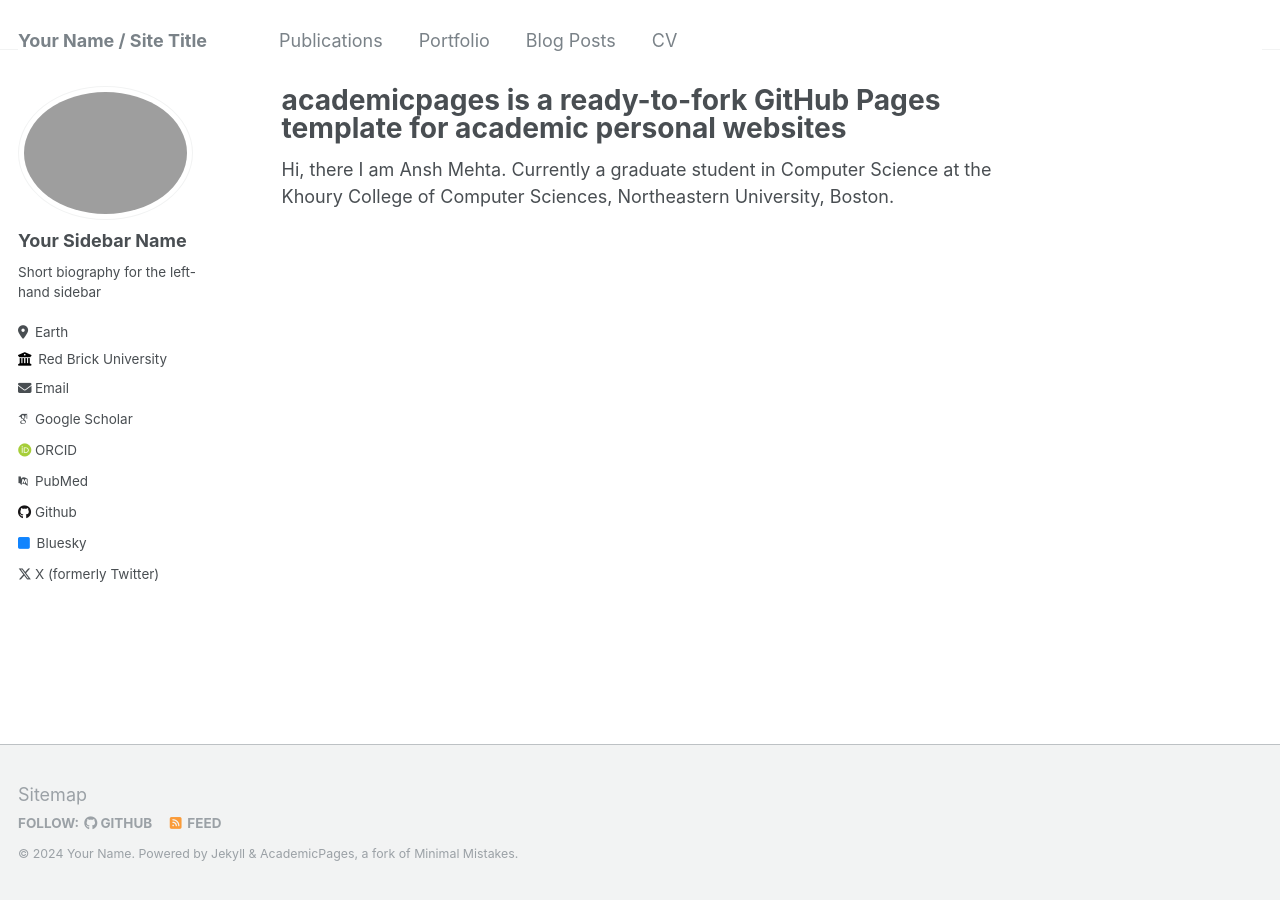
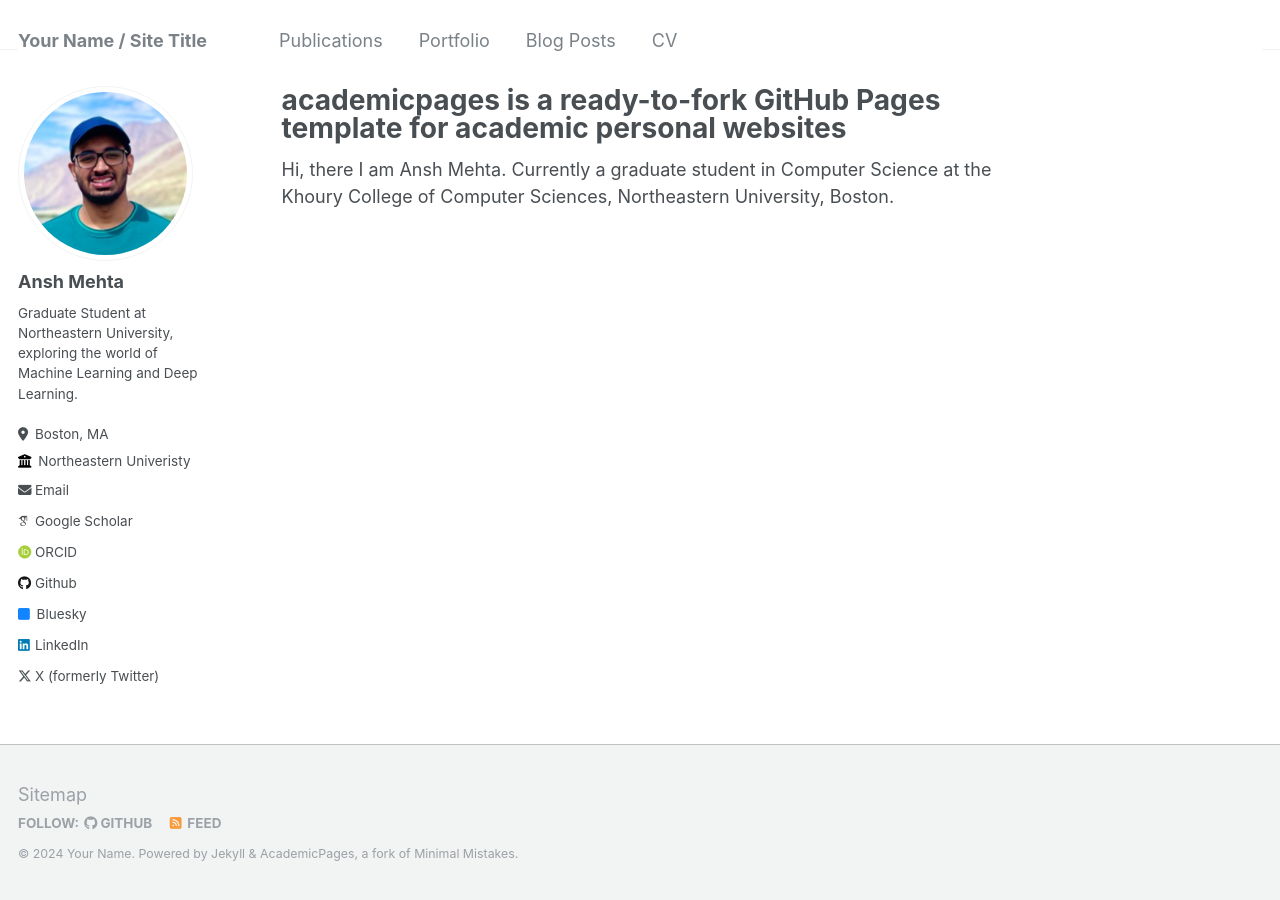
Before and after one commit to anshmehtamm/anshmehtamm.github.io, a Jekyll site: the page built from _pages/about.md, in a window 1280 px wide. Built offline with Jekyll 4.4.1, drawn with Linux system fonts in a browser that asks for light colours; some web fonts are replaced.

Commit message:
sidebar updates

```diff
--- a/_config.yml
+++ b/_config.yml
@@ -21,30 +21,23 @@ repository               : "academicpages/academicpages.github.io"
 #               Additional customization can be done by editing /_includes/author-profile.html
 author:
   # Biographic information
-  avatar           : "profile.png"
-  name             : "Your Sidebar Name"
+  avatar           : "profilepoc.jpeg"
+  name             : "Ansh Mehta"
   pronouns         : # example: "she/her"
-  bio              : "Short biography for the left-hand sidebar"
-  location         : "Earth"
-  employer         : "Red Brick University"
+  bio              : "Graduate Student at Northeastern University, exploring the world of Machine Learning and Deep Learning."
+  location         : "Boston, MA"
+  employer         : "Northeastern Univeristy"
   uri              : # URL
-  email            : "none@example.org"
+  email            : "mehta.ansh1@northeastern.edu"
 
   # Academic websites
   arxiv            : # URL - Update with the correct link to your profile
-  googlescholar    : "https://scholar.google.com/citations?user=PS_CX0AAAAAJ"
+  googlescholar    : "https://scholar.google.com/citations?user=MHwIJ1YAAAAJ&hl=en"
   impactstory      : # URL
   orcid            : "http://orcid.org/yourorcidurl"
-  pubmed           : "https://www.ncbi.nlm.nih.gov/pubmed/?term=john+snow"
-  researchgate     : # URL
 
   # Repositories and software development
-  bitbucket        : # Username - Update with your username on the site
-  codepen          : # Username
-  dribbble         : # Username
-  github           : "academicpages"
-  kaggle           : # Username
-  stackoverflow    : # User number or user number and name (i.e., use "1" or "1/jeff-atwood")
+  github           : "anshmehtamm"
 
   # Social media
   bluesky          : "bsky.app" # Replace this with you Bluesky username
@@ -56,7 +49,7 @@ author:
   keybase          : # Username
   instagram        : # Username
   lastfm           : # Username
-  linkedin         : # Username
+  linkedin         : "anshmht"
   mastodon         : # URL
   medium           : # URL
   pinterest        : # Username
@@ -64,7 +57,7 @@ author:
   steam            : # Username
   telegram         : # URL
   tumblr           : # Username
-  twitter          : "UniofOxford"  # Replace this with your X / Twitter handle
+  twitter          : "anshm15"  # Replace this with your X / Twitter handle
   vine             : # Username
   weibo            : # Username
   wikipedia        : # Username
--- a/_data/authors.yml
+++ b/_data/authors.yml
@@ -5,5 +5,5 @@ Name Name:
   uri         : "http://anshmehtamm.github.io/personal-website"
   email       : "mehta.ansh1@northeastern.edu"
   bio         : ""
-  avatar      : "bio-photo-2.jpg"
+  avatar      : "profilepoc.jpeg"
   twitter     : "anshm15"
```
